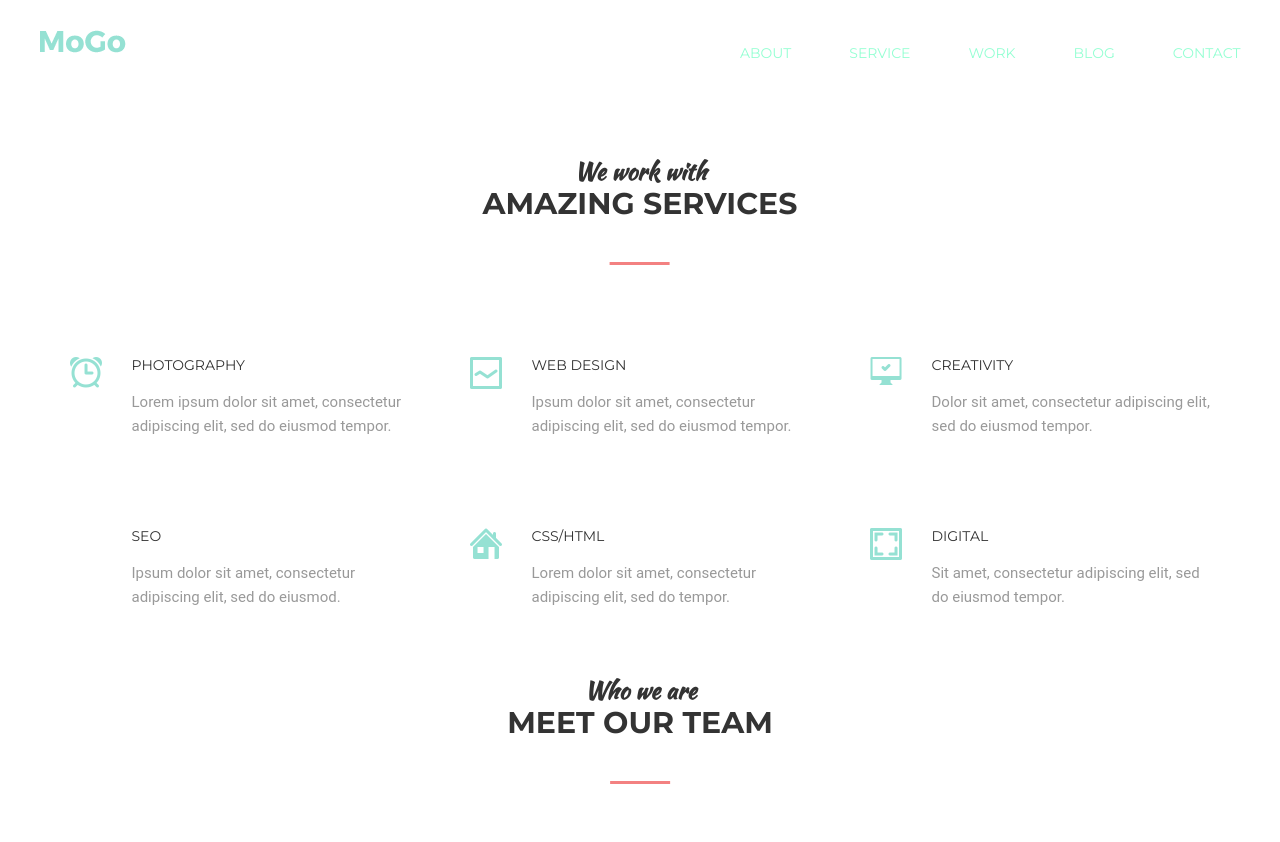
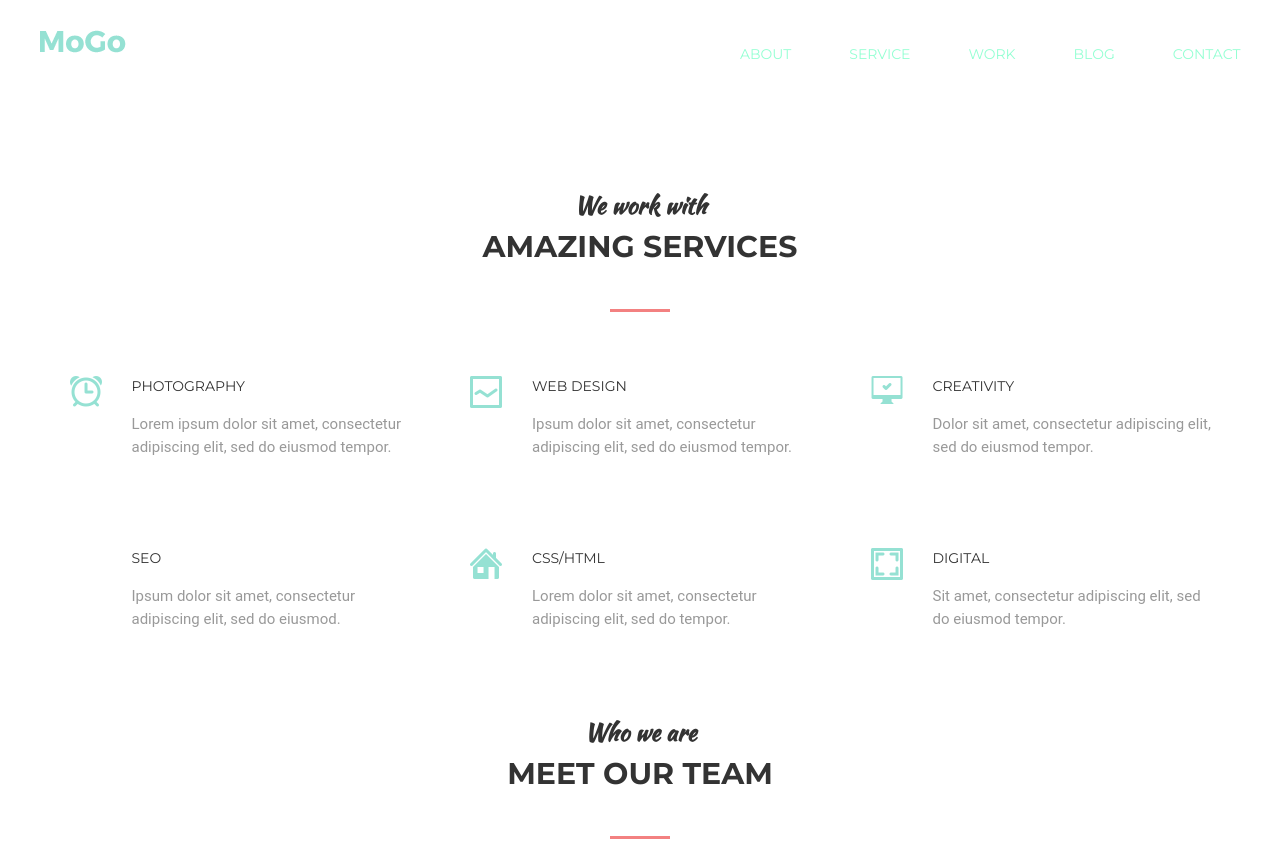
Before and after one commit to OksanaGrushko/goit-fe-course, a plain HTML site: page module-06/index.html in a window 1280 px wide. Shown: the top 842 px of the page. Drawn offline with Linux system fonts and the light colour scheme.

Commit message:
corection

```diff
--- a/module-06/css/style.css
+++ b/module-06/css/style.css
@@ -56,25 +56,21 @@ body {
     margin: 0;
 }
 
-.conteiner {
-    width: 1201px;
-    margin: 0 auto;
-}
-
 .wrapper {
     color: rgb(153, 153, 153);
     font-size: 15px;
-    line-height: 24px;
+    line-height: 1.5;
     font-family: "Roboto", sans-serif;
+    width: 1201px;
+    margin: 0 auto;
 }
 
 .navigation {
     align-items: flex-end;
     justify-content: space-between;
-    font-size: 14px;
-    font-family: 'Montserrat', sans-serif;
     display: flex;
-    min-height: 65px;
+    margin-top: 30px;
+    margin-bottom: 13px;
 }
 
 .logo {
@@ -91,6 +87,8 @@ body {
 }
 
 .nav-menu {
+    font-size: 14px;
+    font-family: 'Montserrat', sans-serif;
     margin-right: 58px;
 }
 
@@ -102,7 +100,6 @@ body {
     text-decoration: none;
     text-transform: uppercase;
     color: rgb(149, 255, 211);
-    line-height: 17px;
     padding-bottom: 12px;
     border-bottom: 3px solid rgb(255, 255, 255);
     transition: color, border 0.2s linear;
@@ -119,25 +116,13 @@ body {
     padding: 0 10px;
 }
 
-.text-item {
-    min-height: 292px;
-    position: relative;
-}
-
-.position-item {
-    text-align: center;
-    position: absolute;
-    top: 50%;
-    left: 50%;
-    transform: translate(-50%, -50%);
-}
-
 .amazing-menu {
     display: flex;
     list-style: none;
     padding: 0;
     margin: 0;
     flex-wrap: wrap;
+    justify-content: space-between;
 }
 
 .amazing-content {
@@ -145,11 +130,6 @@ body {
     padding-left: 82px;
     padding-right: 10px;
     margin-bottom: 90px;
-}
-
-/* задает всем которые не третие */
-.amazing-content:not(:nth-child(3n)) {
-    margin-right: 20px;
 }
 
 .amazing-content:nth-last-child(-n+3) {
@@ -161,7 +141,6 @@ body {
     color: rgb(51, 51, 51);
     font-family: 'Montserrat', sans-serif;
     font-size: 14px;
-    line-height: 17px;
     margin-bottom: 16px;
     text-transform: uppercase;
 }
@@ -208,12 +187,23 @@ body {
 
 
 /*  */
+.position-item {
+    text-align: center;
+    padding-top: 110px;
+    padding-bottom: 64px;
+}
+
+.position-item-too {
+    text-align: center;
+    padding-top: 85px;
+    padding-bottom: 41px;
+}
+
 h2 {
     margin: 0;
     font-size: 24px;
     font-family: 'Kaushan Script', cursive;
     color: rgb(51, 51, 51);
-    line-height: 29px;
 }
 
 h3 {
@@ -223,7 +213,6 @@ h3 {
     font-size: 30px;
     font-family: "Montserrat-Bold";
     color: rgb(51, 51, 51);
-    line-height: 36px;
 }
 
 h3::after {
@@ -238,10 +227,6 @@ h3::after {
 
 
 /* text */
-.text-item-too {
-    min-height: 242px;
-    position: relative;
-}
 
 .item-text {
     margin: 0;
@@ -257,6 +242,7 @@ h3::after {
     display: flex;
     justify-content: space-between;
     flex-wrap: wrap;
+    margin-bottom: 80px;
 }
 
 /* hover and social icons */
@@ -345,7 +331,6 @@ h3::after {
     color: rgb(51, 51, 51);
     font-family: 'Montserrat', sans-serif;
     font-size: 14px;
-    line-height: 17px;
     margin: 0;
     margin-bottom: 10px;
     text-transform: uppercase;
@@ -354,7 +339,6 @@ h3::after {
 .photo-profesional {
     color: rgb(153, 153, 153);
     margin: 0;
-    margin-bottom: 80px;
     font-family: 'Roboto', sans-serif;
     font-style: italic;
 }
@@ -365,20 +349,23 @@ h3::after {
 }
 
 /* footer */
-.podval {
-    min-height: 63px;
+.podval-border {
     border-top: rgb(229, 229, 229);
     border-width: 1px 0 0 0;
     border-style: solid;
+}
+
+.podval {
     display: flex;
     justify-content: space-between;
     align-items: center;
+    margin-top: 10px;
+    margin-bottom: 12px;
 }
 
 .podval-item {
     font-family: 'Montserrat', sans-serif;
     font-size: 14px;
-    line-height: 17px;
     display: flex;
 }
 
@@ -399,6 +386,7 @@ h3::after {
     padding: 0;
     margin: 0;
     padding-left: 5px;
+    cursor: pointer
 }
 
 .search {
@@ -419,11 +407,11 @@ h3::after {
     min-height: 40px;
     background-color: rgb(149, 225, 211);
     font-size: 14px;
-    line-height: 17px;
     color: rgb(255, 255, 255);
     border: 0;
     padding: 0 33px;
     text-transform: uppercase;
     font-family: 'Montserrat', sans-serif;
     font-weight: bold;
+    cursor: pointer
 }
--- a/module-06/index.html
+++ b/module-06/index.html
@@ -14,12 +14,13 @@
 </head>
 
 <body>
-    <div class="conteiner">
+
     <header>
         <div class="wrapper">
-                <nav class="navigation">
+            <div class="navigation">
                 <a href="#" class="logo-item"><img class="logo" src="img/logo/MoGo.png" alt="MoGo" width="86px"
                         height="23px"></a>
+                <nav>
                     <ul class="menu">
                         <li class="nav-menu"><a href="#" class="menu-item">About</a></li>
                         <li class="nav-menu"><a href="#" class="menu-item">Service</a></li>
@@ -29,16 +30,15 @@
                     </ul>
                 </nav>
             </div>
+        </div>
     </header>
 
-        <main class="main-content">
+    <!-- <main class="main-content"> -->
     <div class="wrapper">
         <section class="amazing">
-                    <div class="text-item">
             <div class="position-item">
                 <h2>We work with</h2>
                 <h3 class="amazing-text">Amazing Services</h3>
-                        </div>
             </div>
             <!-- <div class="amazing-item"> -->
             <ul class="amazing-menu">
@@ -75,11 +75,10 @@
 
         <section class="meet">
             <div class="meet-item">
-                        <div class="text-item-too">
-                            <div class="position-item">
+                <div class="position-item-too">
                     <h2>Who we are</h2>
                     <h3 class="meet">Meet our team</h3>
-                        </div></div>
+                </div>
                 <p class="item-text">Lorem ipsum dolor sit amet, consectetur adipiscing elit, sed do eiusmod
                     tempor
                     incididunt ut labore et dolore magna aliqua. Ut enim ad minim veniam, quis nostrud
@@ -89,8 +88,8 @@
                     <li class="photo-menu">
                         <div class="color-blue">
                             <div class="photo-menu-item">
-                                        <img class="photo-item" src="img/photo/men-blue.png" alt="photo-men"
-                                            width="380px" height="470px">
+                                <img class="photo-item" src="img/photo/men-blue.png" alt="photo-men" width="380px"
+                                    height="470px">
                                 <span class="overlay-icon">
                                     <ul class="icons ">
                                         <li class="social-icons">
@@ -119,8 +118,8 @@
                     <li class="photo-menu">
                         <div class="color-blue">
                             <div class="photo-menu-item">
-                                        <img class="photo-item" src="img/photo/men_photo.png" alt="photo-men"
-                                            width="380px" height="470px">
+                                <img class="photo-item" src="img/photo/men_photo.png" alt="photo-men" width="380px"
+                                    height="470px">
                                 <span class="overlay-icon">
                                     <ul class="icons ">
                                         <li class="social-icons">
@@ -149,8 +148,8 @@
                     <li class="photo-menu">
                         <div class="color-blue">
                             <div class="photo-menu-item">
-                                        <img class="photo-item" src="img/photo/men-red.png" alt="photo-men"
-                                            width="380px" height="470px">
+                                <img class="photo-item" src="img/photo/men-red.png" alt="photo-men" width="380px"
+                                    height="470px">
                                 <span class="overlay-icon">
                                     <ul class="icons ">
                                         <li class="social-icons">
@@ -180,9 +179,12 @@
             </div>
         </section>
     </div>
-        </main>
+    <!-- </main> -->
 
-        <footer class="podval">
+    <footer>
+        <div class="wrapper">
+            <div class="podval-border">
+                <div class="podval">
                     <div class="podval-item">
                         <p class="podval-text">2016 MoGo free PSD template by</p>
                         <p class="podval-text-item"> Laaqiq</p>
@@ -190,8 +192,11 @@
                     <div class="search">
                         <input class="search-item" name="email" placeholder="Your Email...">
                         <button class="search-button">Subscribe</button></div>
+                </div>
+            </div>
+        </div>
     </footer>
-    </div>
+
 </body>
 
 </html>
```
Lines whose indentation alone changed are shown as unchanged.
